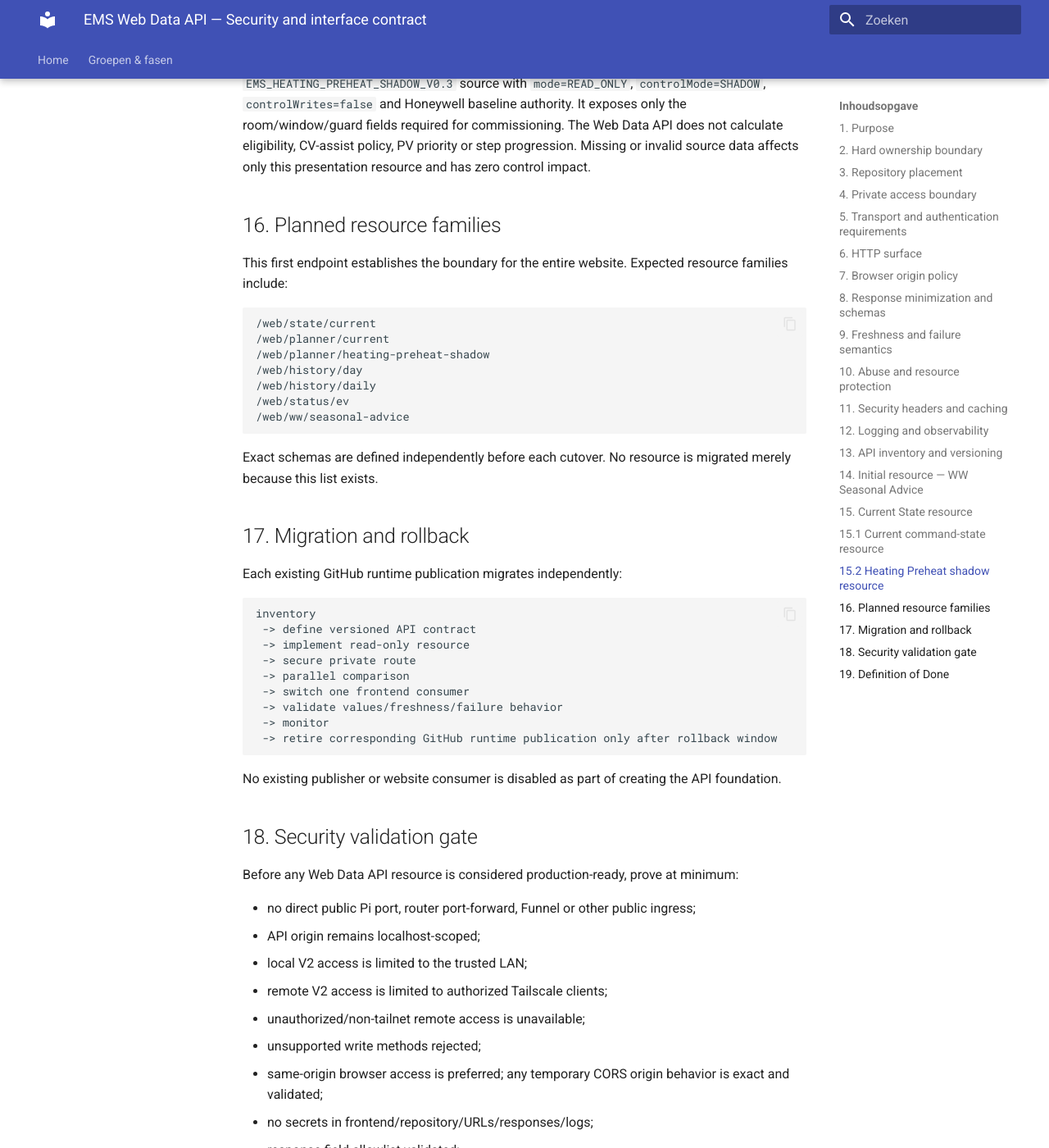
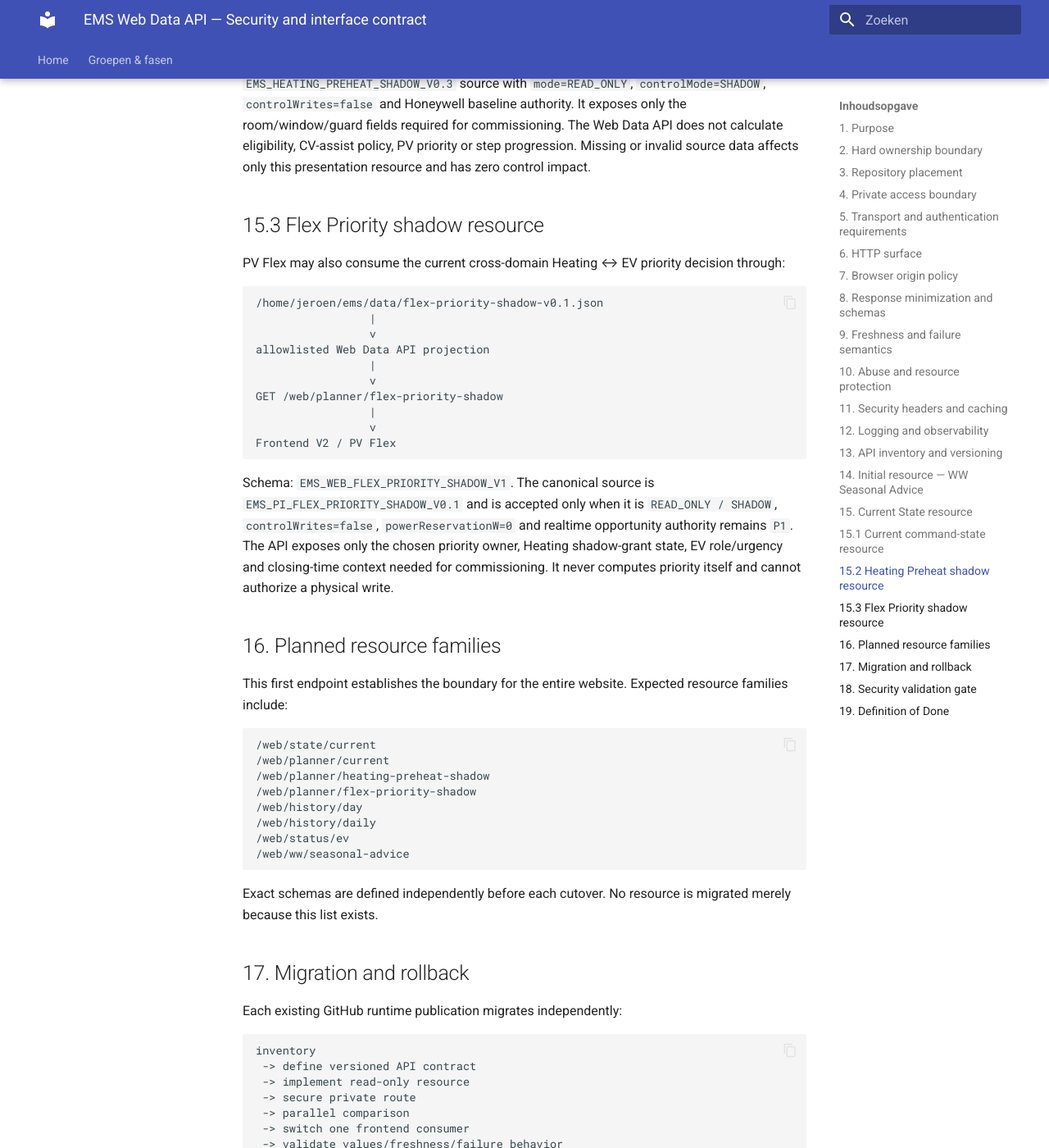
Before and after one commit to OnsKasteeltje/homey-energy-manual, an MkDocs documentation site: the page built from docs/architecture/web-data-api-security.md, in a window 1280 px wide and 1400 px high, scrolled down 8427 px. Shown: the whole window at 82% size. Built offline with MkDocs 1.6.1 and Material for MkDocs 9.7.7, drawn with Linux system fonts in a browser that asks for light colours.

Commit message:
docs(api): inventory flex priority shadow resource

````diff
--- a/docs/architecture/web-data-api-security.md
+++ b/docs/architecture/web-data-api-security.md
@@ -309,6 +309,25 @@ Frontend V2 / PV Flex
 
 Schema: `EMS_WEB_HEATING_PREHEAT_SHADOW_V1`. The endpoint accepts only the canonical `EMS_HEATING_PREHEAT_SHADOW_V0.3` source with `mode=READ_ONLY`, `controlMode=SHADOW`, `controlWrites=false` and Honeywell baseline authority. It exposes only the room/window/guard fields required for commissioning. The Web Data API does not calculate eligibility, CV-assist policy, PV priority or step progression. Missing or invalid source data affects only this presentation resource and has zero control impact.
 
+## 15.3 Flex Priority shadow resource
+
+PV Flex may also consume the current cross-domain Heating ↔ EV priority decision through:
+
+```text
+/home/jeroen/ems/data/flex-priority-shadow-v0.1.json
+                 |
+                 v
+allowlisted Web Data API projection
+                 |
+                 v
+GET /web/planner/flex-priority-shadow
+                 |
+                 v
+Frontend V2 / PV Flex
+```
+
+Schema: `EMS_WEB_FLEX_PRIORITY_SHADOW_V1`. The canonical source is `EMS_PI_FLEX_PRIORITY_SHADOW_V0.1` and is accepted only when it is `READ_ONLY / SHADOW`, `controlWrites=false`, `powerReservationW=0` and realtime opportunity authority remains `P1`. The API exposes only the chosen priority owner, Heating shadow-grant state, EV role/urgency and closing-time context needed for commissioning. It never computes priority itself and cannot authorize a physical write.
+
 ## 16. Planned resource families
 
 This first endpoint establishes the boundary for the entire website. Expected resource families include:
@@ -317,6 +336,7 @@ This first endpoint establishes the boundary for the entire website. Expected re
 /web/state/current
 /web/planner/current
 /web/planner/heating-preheat-shadow
+/web/planner/flex-priority-shadow
 /web/history/day
 /web/history/daily
 /web/status/ev
````
